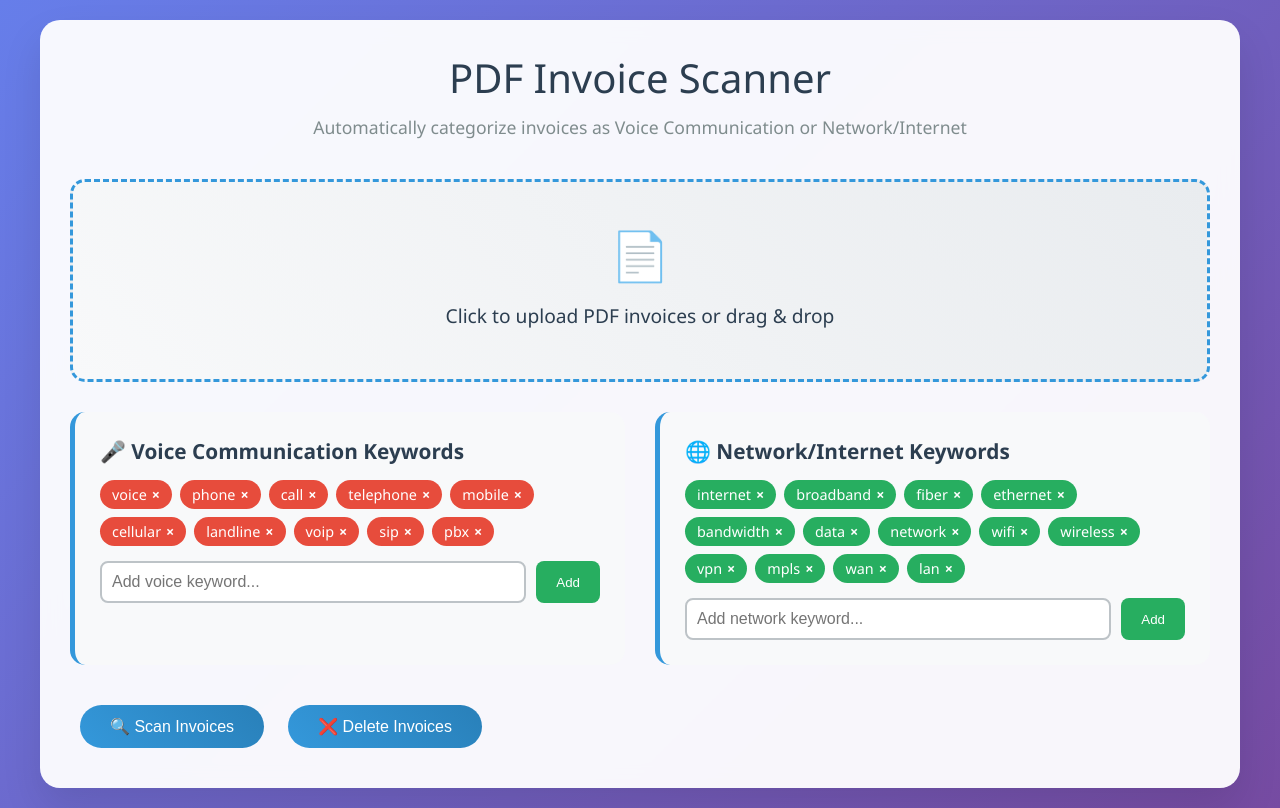
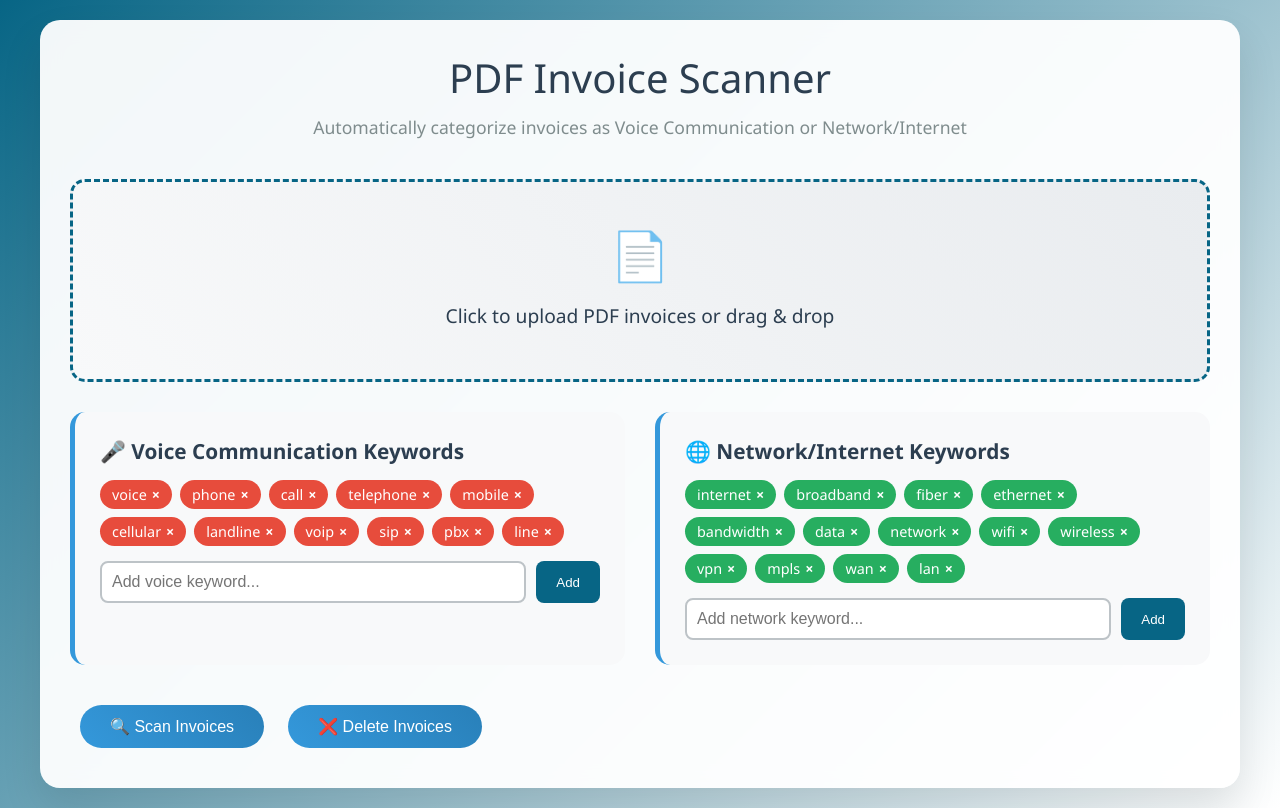
Before and after one commit to santidefelice/PDFscanner, a plain HTML site: page index.html in a window 1280 px wide. Drawn offline with Linux system fonts and the light colour scheme; a script that the page names is missing.

Commit message:
changed style, added default keywords

```diff
--- a/index.html
+++ b/index.html
@@ -34,6 +34,7 @@
                     <span class="tag voice">voip <span class="remove-tag" onclick="removeKeyword(this, 'voice')">×</span></span>
                     <span class="tag voice">sip <span class="remove-tag" onclick="removeKeyword(this, 'voice')">×</span></span>
                     <span class="tag voice">pbx <span class="remove-tag" onclick="removeKeyword(this, 'voice')">×</span></span>
+                    <span class="tag voice">line <span class="remove-tag" onclick="removeKeyword(this, 'voice')">×</span></span>
                 </div>
                 <div class="add-keyword">
                     <input type="text" id="voiceKeywordInput" placeholder="Add voice keyword...">
--- a/styles.css
+++ b/styles.css
@@ -6,7 +6,7 @@
 
         body {
             font-family: 'Segoe UI', Tahoma, Geneva, Verdana, sans-serif;
-            background: linear-gradient(135deg, #667eea 0%, #764ba2 100%);
+            background: linear-gradient(135deg, #076585 0%, #fff 100%);
             min-height: 100vh;
             padding: 20px;
         }
@@ -39,7 +39,7 @@
         }
 
         .upload-area {
-            border: 3px dashed #3498db;
+            border: 3px dashed #076585;
             border-radius: 15px;
             padding: 40px;
             text-align: center;
@@ -158,7 +158,7 @@
         }
 
         .add-keyword button {
-            background: #27ae60;
+            background: #076585;
             color: white;
             border: none;
             padding: 10px 20px;
```
